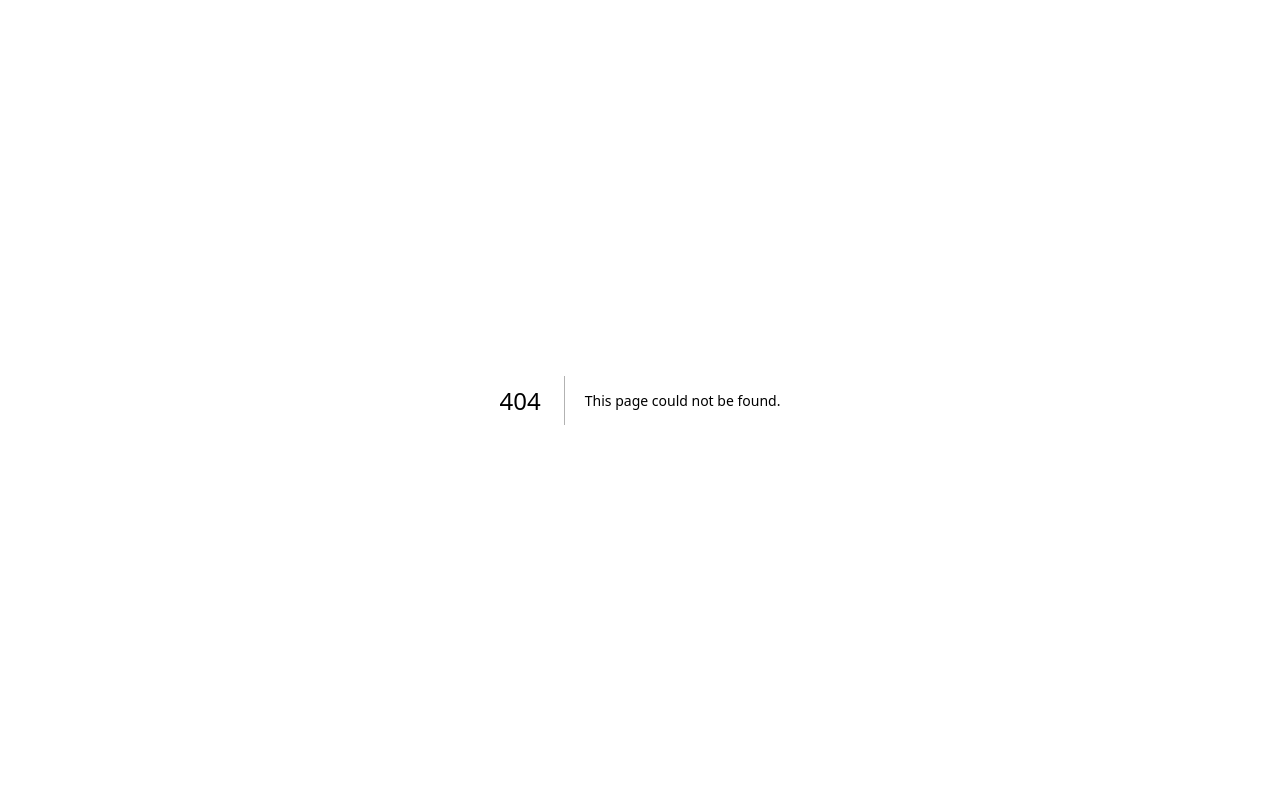
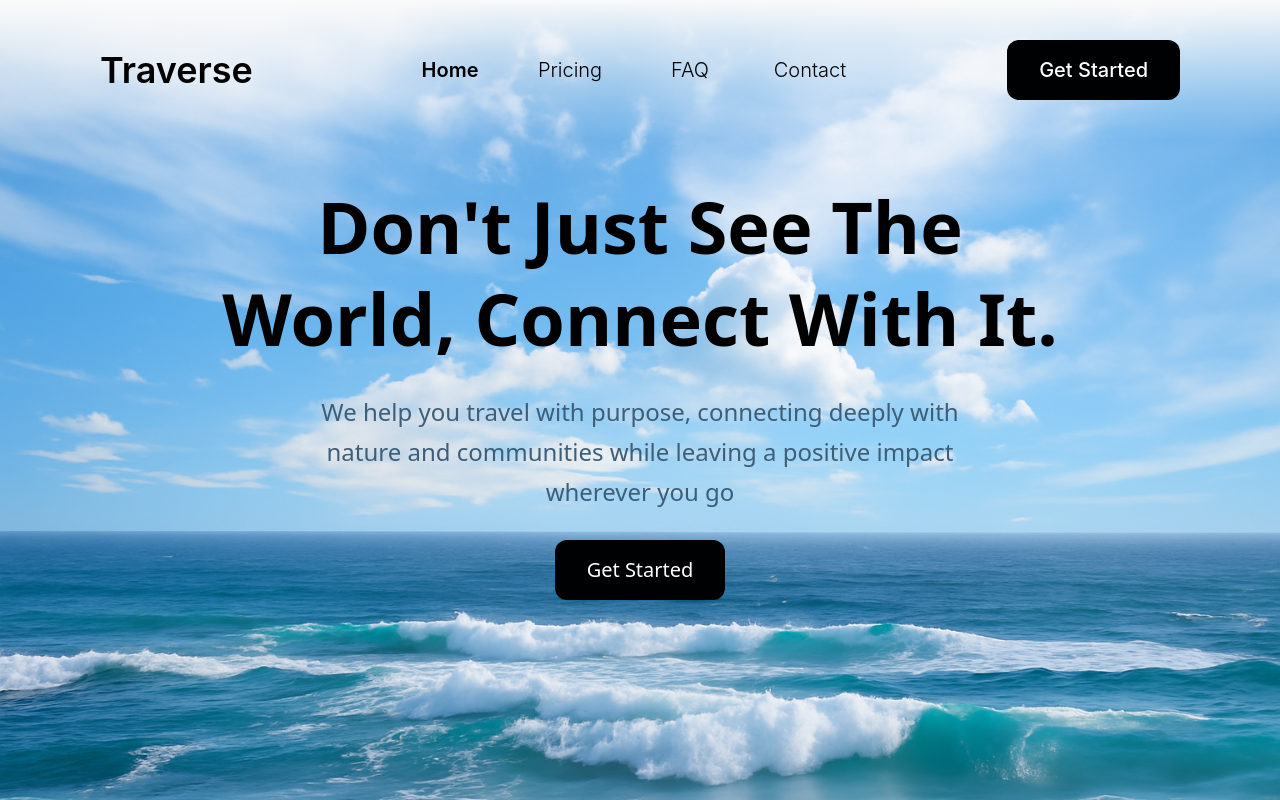
Before and after one commit to MANANTANDON/4d616e616e, a Next.js app: page /100designs/day21 in a window 1280 px wide. Before the commit this address had no page. Built offline with nearby package versions, Linux system fonts and the light colour scheme; a web font is replaced by a local one.

Commit message:
Day21 wrappup...

```diff
--- /dev/null
+++ b/src/pages/100designs/day21.jsx
@@ -0,0 +1,81 @@
+import { useMediaQuery } from "@mui/material";
+import React from "react";
+
+export default function Day21() {
+  const laptop = useMediaQuery("(min-width:769px)");
+  const MENU = [
+    { name: "Home", path: "/" },
+    { name: "Pricing", path: "/pricing" },
+    { name: "FAQ", path: "/faq" },
+    { name: "Contact", path: "/contact" },
+  ];
+
+  const handleGetStartedClick = () => {
+    alert("Welcome aboard!");
+  };
+
+  const GetStartedButton = (
+    <button
+      className="bg-[#000102] text-[#FFFFFF] font-medium px-8 py-4 text-xl rounded-xl cursor-pointer"
+      onClick={handleGetStartedClick}
+    >
+      Get Started
+    </button>
+  );
+  return (
+    <>
+      {!laptop && (
+        <div className="flex items-center justify-center h-screen">
+          <div className=" border border-slate-600 bg-slate-800 p-5 text-zinc-100 rounded-3xl">
+            Switch to Desktop
+          </div>
+        </div>
+      )}
+      {laptop && (
+        <div
+          className="h-screen w-screen overflow-hidden bg-[#FFFFFF]"
+          style={{
+            backgroundImage: "url(/images/designs/day21bg.png)",
+            backgroundSize: "cover",
+            backgroundPosition: "top",
+            backgroundRepeat: "no-repeat",
+          }}
+        >
+          {/* Header */}
+          <div className="sfpro-text flex items-center justify-between px-5 xl:px-25 py-10 bg-linear-to-t from-transparent to-zinc-50">
+            <div className="text-4xl font-semibold">Traverse</div>
+            <div className="flex items-center gap-5">
+              {MENU.map((item, key) => (
+                <div
+                  key={key}
+                  className={`text-xl  text-center w-25 max-w-25 ${
+                    item.path === "/" ? "font-semibold" : "font-light"
+                  } cursor-pointer hover:font-semibold`}
+                >
+                  {item.name}
+                </div>
+              ))}
+            </div>
+            {GetStartedButton}
+          </div>
+          {/* Hero Section */}
+          <div className="py-10 flex flex-col items-center justify-center ">
+            <div className="text-7xl/23 font-semibold text-center">
+              Don't Just See The
+              <br />
+              World, Connect With It.
+            </div>
+            <div className="text-center text-[#3C5E79] font-medium text-2xl/10 my-7 ">
+              We help you travel with purpose, connecting deeply with
+              <br /> nature and communities while leaving a positive impact
+              <br />
+              wherever you go
+            </div>
+
+            {GetStartedButton}
+          </div>
+        </div>
+      )}
+    </>
+  );
+}
```
Also changed, not shown: public/images/designs/day21bg.png (added).
